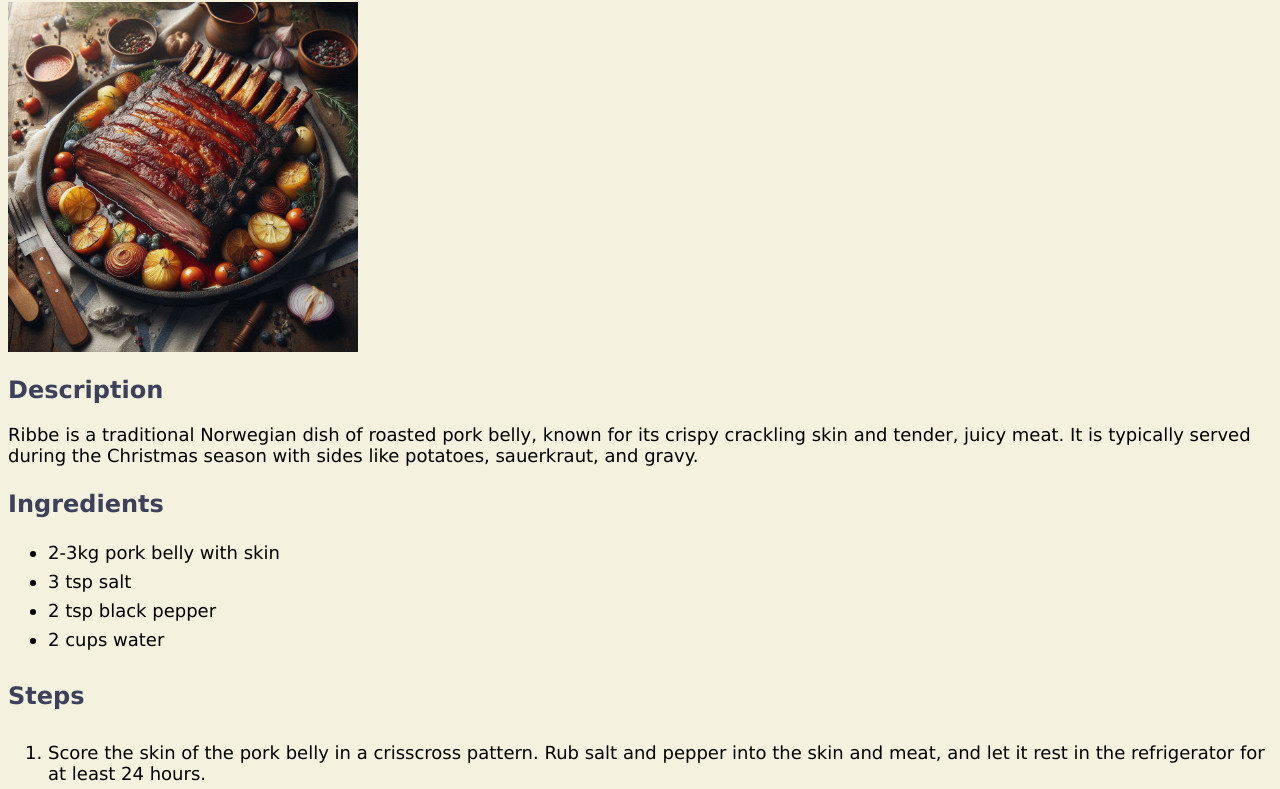
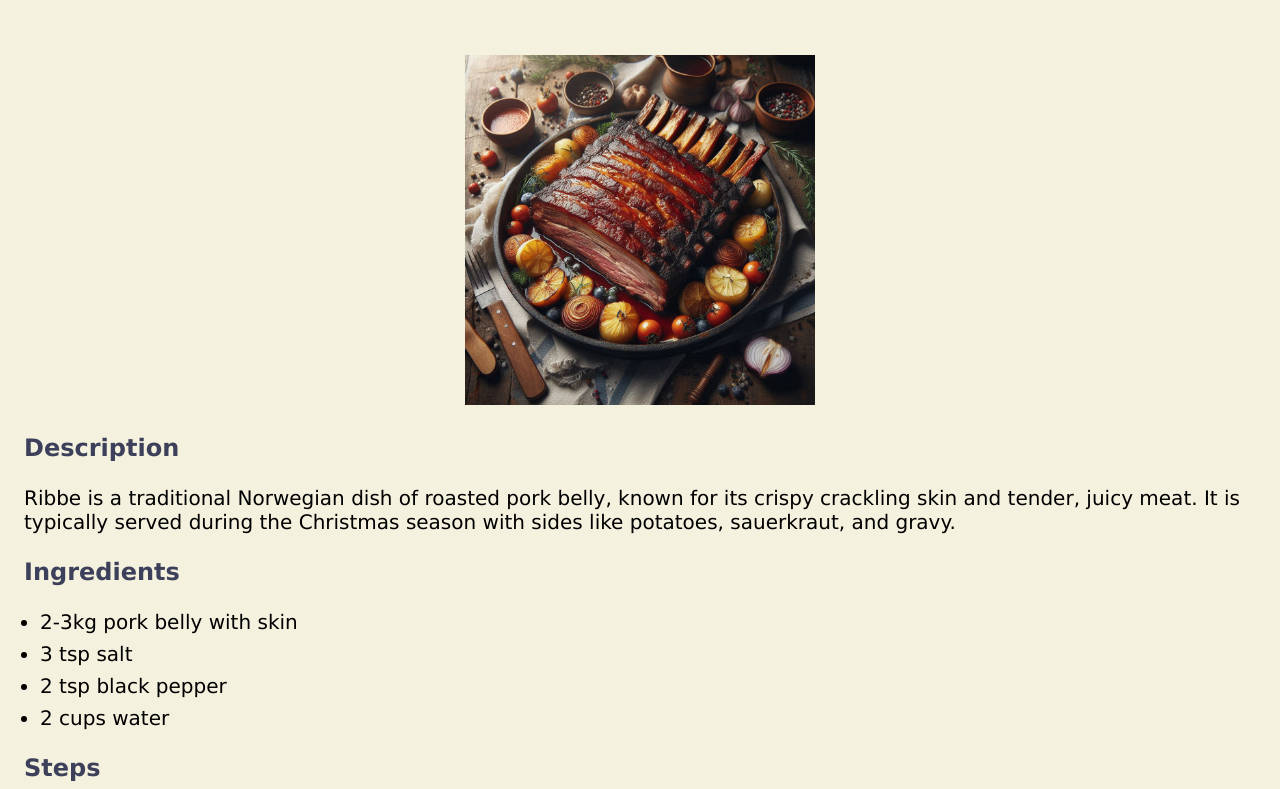
Before and after one commit to detrett/odin-recipes, a plain HTML site: page recipes/ribbe.html in a window 1280 px wide. Shown: the part 79-868 px from the top of the page. Drawn offline with Linux system fonts and the light colour scheme.

Commit message:
style: add margin and padding to the pages

```diff
--- a/recipes/ribbe.html
+++ b/recipes/ribbe.html
@@ -11,7 +11,9 @@
 <body>
     <h1 class="heading">Norwegian Ribbe</h1>
 
-    <img src="../images/ribbe.jpeg" alt="AI generated image of traditional ribbe" width="350">
+    <div class="recipe-image-container">
+    <img src="../images/ribbe.jpeg" class="recipe-image"  alt="AI generated image of traditional ribbe">
+    </div>
 
     <h2>Description</h2>
     <p>Ribbe is a traditional Norwegian dish of roasted pork belly, known for its crispy crackling skin and tender,
--- a/styles.css
+++ b/styles.css
@@ -1,16 +1,29 @@
 * {
     background-color: #F4F1DE;
     font-family: Verdana, Geneva, Tahoma, sans-serif;
-    font-size: 18px;
+    font-size: 20px;
+    margin: 0;
+    padding: 0;
+    box-sizing: border-box;
 }
 
 .heading{
     font-size: 32px;
     text-align: center;
+    padding: 32px;
+    margin-bottom: 32px;
 }
 
-.stylized-list li{
-    margin-top: 8px;
+.recipe-image{
+    width: 350px;
+}
+
+.recipe-image-container {
+    text-align: center;
+}
+
+.stylized-list li {
+    margin-bottom: 8px;
 }
 
 h1, h2, h3, h4   {
@@ -19,4 +32,13 @@ h1, h2, h3, h4   {
 
 h2, h3, h4 {
     font-size: 24px;
+    margin: 24px;
 }
+
+ul, ol {
+    margin: 24px 40px;
+}
+
+p {
+    margin: 24px;
+}
```
Also changed, not shown: recipes/lasagna.html (+3 -1 lines), recipes/spanish-omelette.html (+3 -1 lines).
